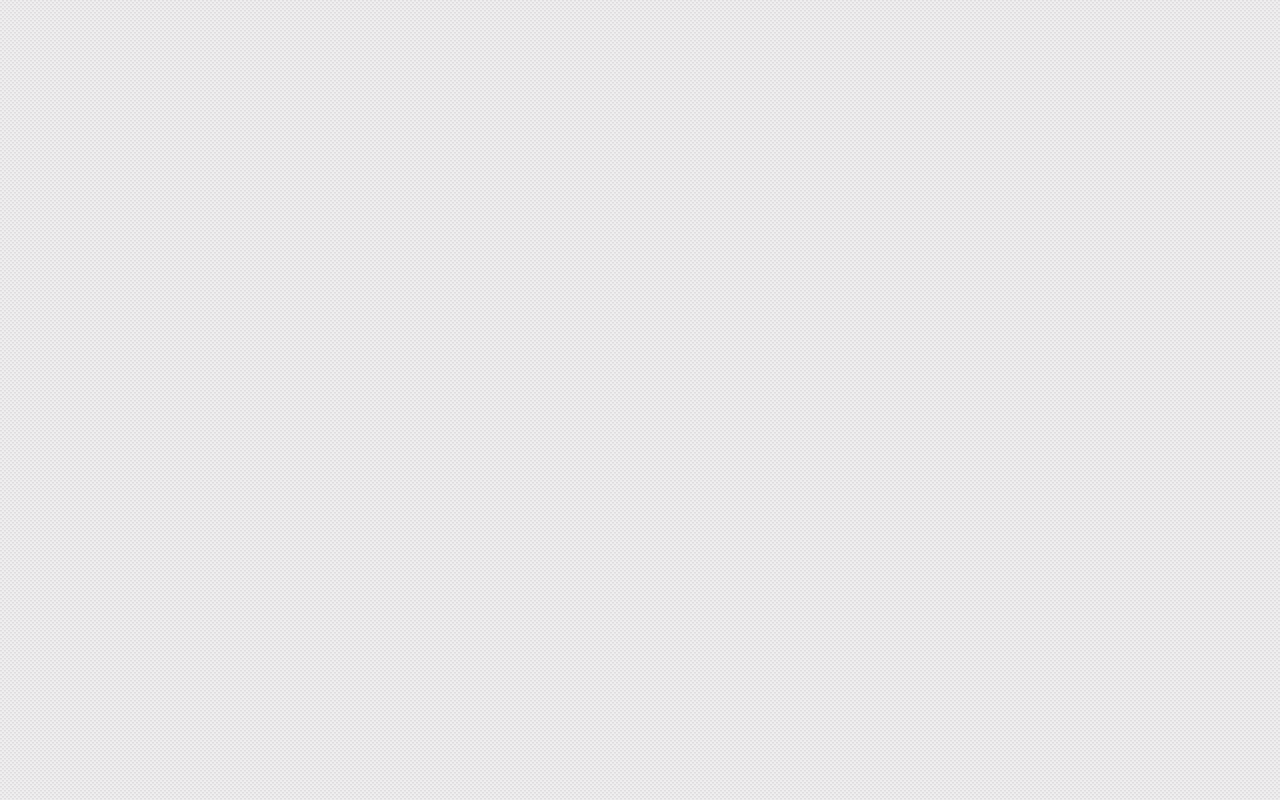
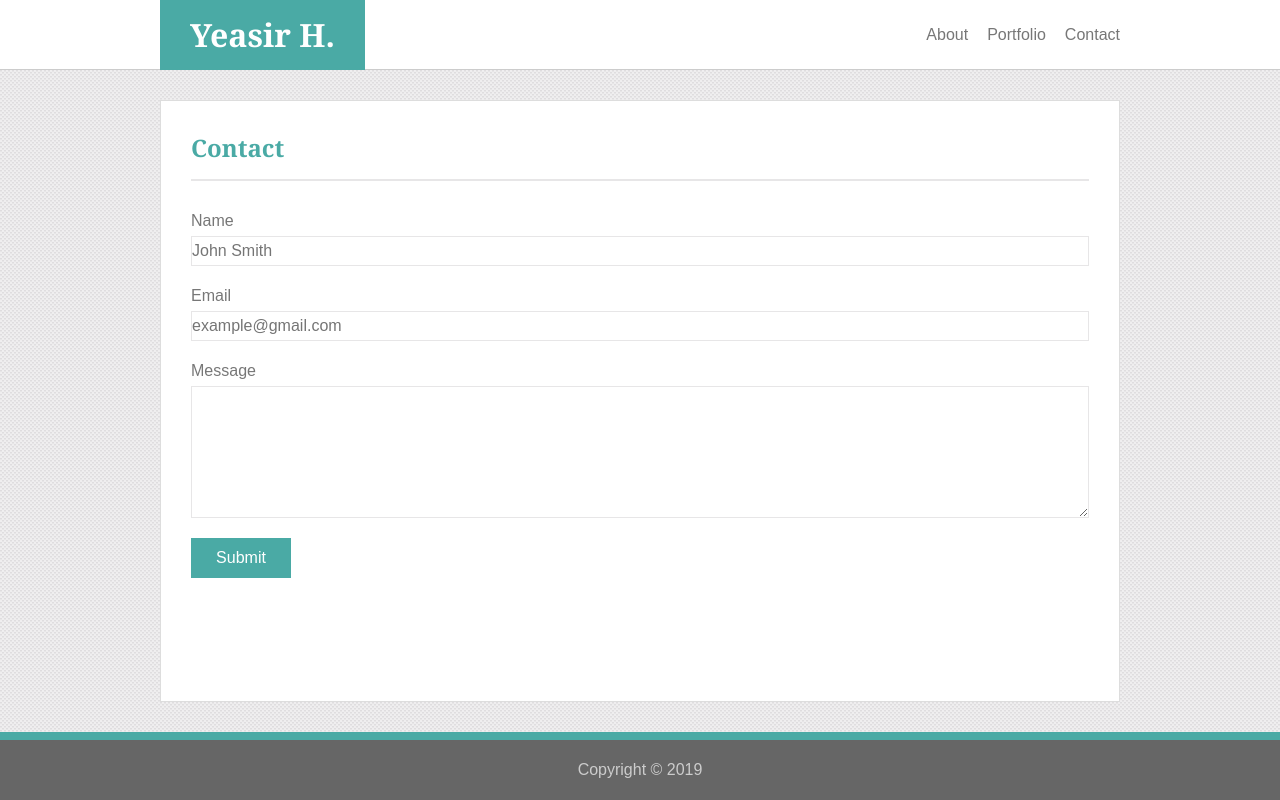
Before and after one commit to yeasir01/Portfolio, a plain HTML site: page contacts.html in a window 1280 px wide. Drawn offline with Linux system fonts and the light colour scheme.

```diff
--- a/assets/css/style.css
+++ b/assets/css/style.css
@@ -16,7 +16,7 @@ h1{
     font-family: 'Georgia', Times, 'Times New Roman', serif;
 }
 
-p, a{
+p, a, #button, label{
     font-family:'Arial', 'Helvetica Neue', Helvetica, sans-serif;
     color: #777777;
 }
@@ -81,8 +81,8 @@ img{
     background-color: #fff;
     padding: 30px 30px;
     margin: 30px auto;
-    border: 1px solid #cccccc;
-    min-height: calc(100% - 196px);
+    border: 1px solid #dddddd;
+    min-height: calc(100% - 198px);
 }
 
 #cnt-container::after{
@@ -106,10 +106,47 @@ footer{
     background-color: #666666;
     width: 100%;
     text-align: center;
-    border-top: 6px solid #4aaaa5;
+    border-top: 8px solid #4aaaa5;
 }
 
 footer div p{
     line-height: 60px;
     color: #cccccc;
 }
+
+.form label{
+    line-height: 30px;
+}
+
+input{
+    display: block;
+    width: 100%;
+    max-width: 100%;
+    margin-bottom: 15px;
+    border: 1px solid #e7e6e7;
+    line-height: 28px;
+    font-size: 16px;
+}
+
+textarea{
+    display: block;
+    width: 100%;
+    max-width: 100%;
+    line-height: 26px;
+    font-size: 16px;
+    border: 1px solid #e7e6e7;
+}
+
+#button{
+    width: 100px;
+    height: 40px;
+    margin-top: 20px;
+    background-color: #4aaaa5;
+    color: #fff;
+    border: none;
+}
+
+#button:hover{
+    background-color: #409490;
+    cursor: pointer;
+}
--- a/contacts.html
+++ b/contacts.html
@@ -3,11 +3,46 @@
 <head>
     <meta charset="UTF-8">
     <meta name="viewport" content="width=device-width, initial-scale=1.0">
-    <meta http-equiv="X-UA-Compatible" content="ie=edge">
     <link rel="stylesheet" type="text/css" href="./assets/css/style.css">
     <title>Yeasir | Contact</title>
 </head>
 <body>
+    <Header>
+        <div id="nav-container" class="container">
+            <div id="text-logo">
+                <h1>Yeasir H.</h1>
+            </div>
+            <nav>
+                <ul>
+                    <li><a href="index.html">About</a></li>
+                    <li><a href="portfolio.html">Portfolio</a></li>
+                    <li><a href="contacts.html">Contact</a></li>
+                </ul>
+            </nav>
+        </div>
+    </Header>
+    <div id="cnt-container" class="container">
+        <section>
+            <h1>Contact</h1>
+            <hr>
+            <form class="form" action="#">
+                <label for="name">Name</label>
+                <input name="name" type="text" placeholder="John Smith">
 
+                <label for="email">Email</label>
+                <input name="email" type="text" placeholder="example@gmail.com">
+
+                <label for="Message">Message</label>
+                <textarea name="message" id="" cols="30" rows="5"></textarea>
+
+                <input id="button" type="button" value="Submit">
+            </form>
+        </section>
+    </div>
+    <footer>
+        <div class="container">
+            <p>Copyright &copy; 2019</p>
+        </div>
+    </footer>
 </body>
 </html>
```
Also changed, not shown: index.html (+3 -4 lines).
